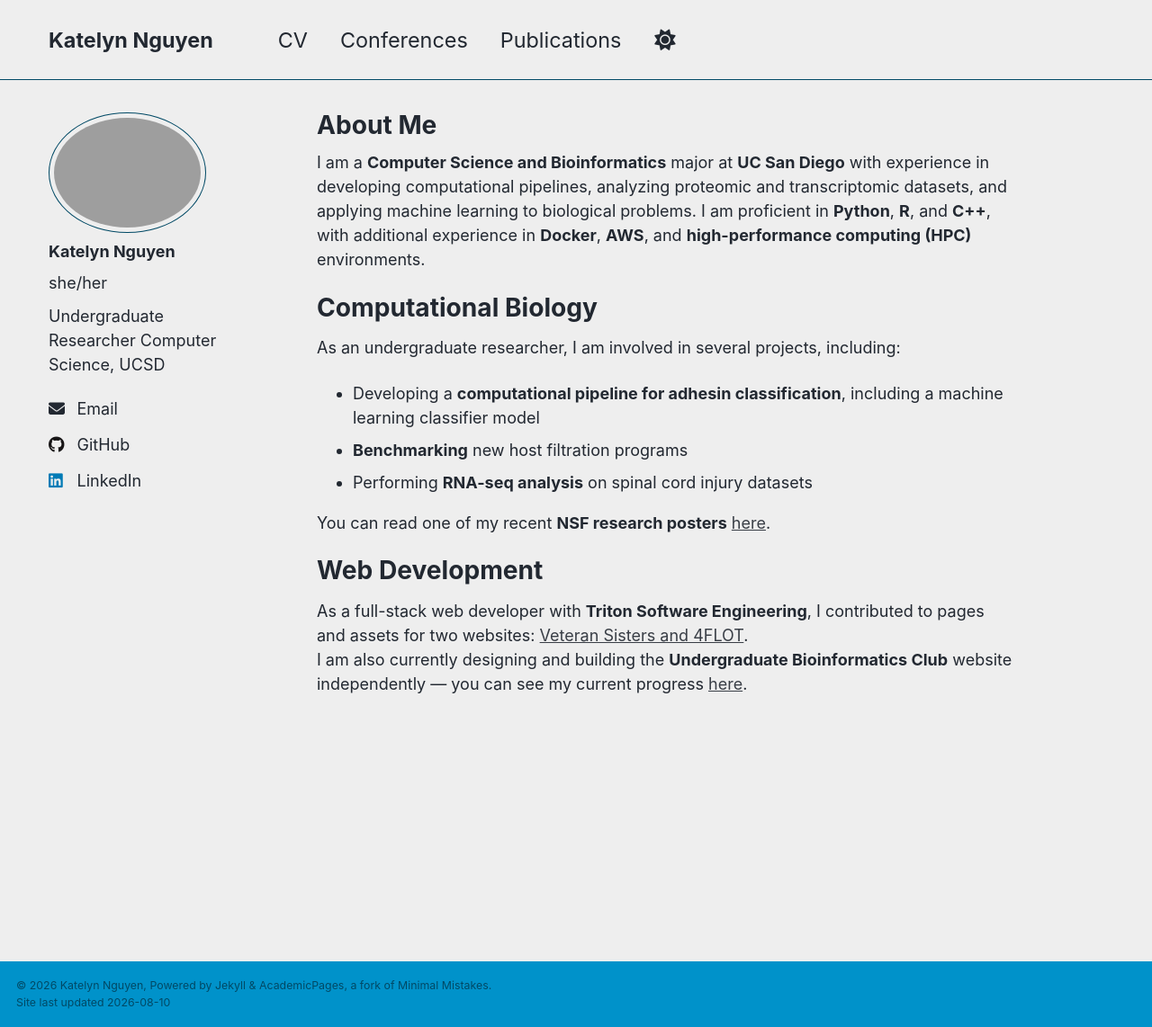
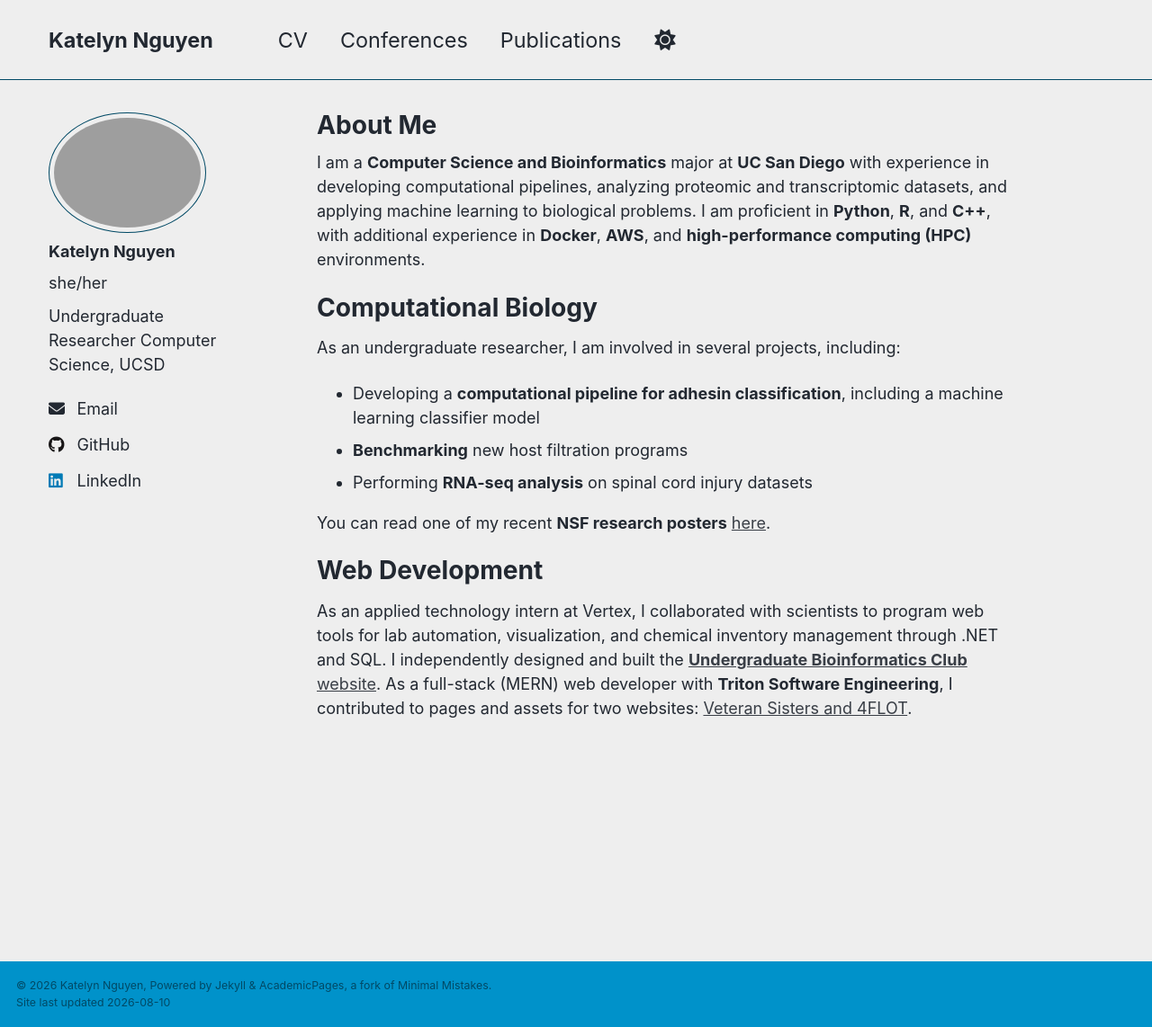
Before and after one commit to katelynpdn/katelynpdn.github.io, a Jekyll site: the page built from _pages/about.md, in a window 1280 px wide and 1142 px high. Shown: the whole window at 90% size. Built offline with Jekyll 4.4.1, drawn with Linux system fonts in a browser that asks for light colours; a script that is not in the unit is left out.

Commit message:
small update

```diff
--- a/_pages/about.md
+++ b/_pages/about.md
@@ -21,5 +21,6 @@ You can read one of my recent **NSF research posters** [here](https://www.thingl
 
 # Web Development
 
-As a full-stack web developer with **Triton Software Engineering**, I contributed to pages and assets for two websites: [Veteran Sisters and 4FLOT](https://tritonse.github.io/projects/).
-I am also currently designing and building the **Undergraduate Bioinformatics Club** website independently — you can see my current progress [here](https://ubic-ucsd.web.app/).
+As an applied technology intern at Vertex, I collaborated with scientists to program web tools for lab automation, visualization, and chemical inventory management through .NET and SQL.
+I independently designed and built the [**Undergraduate Bioinformatics Club** website](https://ubic-at-ucsd.web.app/).
+As a full-stack (MERN) web developer with **Triton Software Engineering**, I contributed to pages and assets for two websites: [Veteran Sisters and 4FLOT](https://tritonse.github.io/projects/).
```
